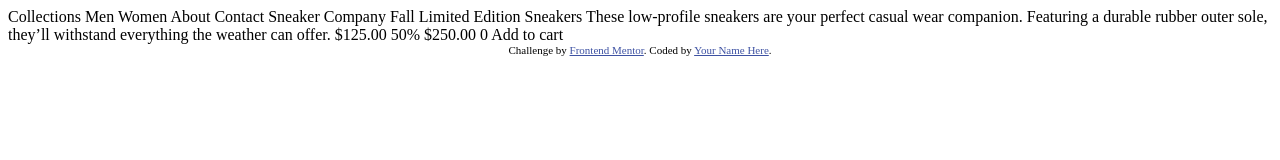
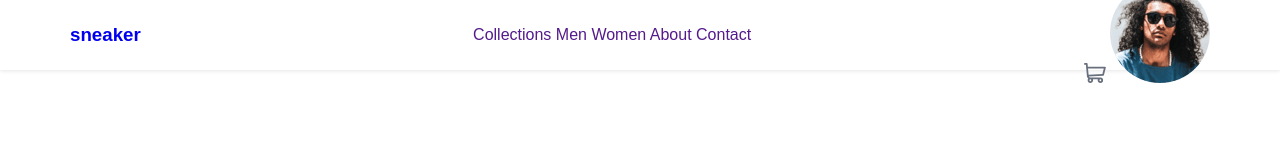
Before and after one commit to testprojcts/frontend-mentor-project-1, a plain HTML site: page index.html in a window 1280 px wide. Drawn offline with Linux system fonts and the light colour scheme.

Commit message:
made minor changes

```diff
--- a/index.html
+++ b/index.html
@@ -1,44 +1,39 @@
 <!DOCTYPE html>
 <html lang="en">
   <head>
-  <meta charset="UTF-8">
-  <meta name="viewport" content="width=device-width, initial-scale=1.0"> <!-- displays site properly based on user's device -->
-
-  <link rel="icon" type="image/png" sizes="32x32" href="./images/favicon-32x32.png">
-
+    <meta charset="UTF-8" />
+    <meta name="viewport" content="width=device-width, initial-scale=1.0" />
+    <link
+      rel="icon"
+      type="image/png"
+      sizes="32x32"
+      href="./images/favicon-32x32.png"
+    />
     <title>Frontend Mentor | E-commerce product page</title>
-
-  <!-- Feel free to remove these styles or customise in your own stylesheet 👍 -->
-  <style>
-    .attribution { font-size: 11px; text-align: center; }
-    .attribution a { color: hsl(228, 45%, 44%); }
-  </style>
+    <link rel="stylesheet" href="style.css" />
   </head>
   <body>
+    <!-- We are going to create the header section / Component -->
+    <!-- We would be using the new HTML 5 semantic element for better rendering of the website -->
 
-  Collections
-  Men
-  Women
-  About
-  Contact
-
-  Sneaker Company
-
-  Fall Limited Edition Sneakers
-
-  These low-profile sneakers are your perfect casual wear companion. Featuring a
-  durable rubber outer sole, they’ll withstand everything the weather can offer.
-
-  $125.00
-  50%
-  $250.00
-
-  0
-  Add to cart
-
-  <div class="attribution">
-    Challenge by <a href="https://www.frontendmentor.io?ref=challenge" target="_blank">Frontend Mentor</a>.
-    Coded by <a href="#">Your Name Here</a>.
+    <!-- HEADER COMPONENT -->
+    <header>
+      <div class="left__logo">
+        <a href="index.html">
+          <h3>sneaker</h3>
+        </a>
       </div>
+      <nav class="middle__nav">
+        <a href="">Collections</a>
+        <a href="">Men</a>
+        <a href="">Women</a>
+        <a href="">About</a>
+        <a href="">Contact</a>
+      </nav>
+      <div class="auth__cart">
+        <a href="cart.html"><img src="/images/icon-cart.svg" alt="" /></a>
+        <a href="user.html"><img src="/images/image-avatar.png" alt="" /> </a>
+      </div>
+    </header>
   </body>
 </html>
--- /dev/null
+++ b/style.css
@@ -0,0 +1,42 @@
+* {
+  margin: 0;
+  padding: 0;
+  box-sizing: border-box;
+  text-decoration: none;
+  font-family: 'Poppins', sans-serif;
+}
+
+/* Custom Colors */
+:root {
+  --orange: hsl(26, 100%, 55%);
+  --pale-orange: hsl(25, 100%, 94%);
+
+  --Very-vark-blue: hsl(220, 13%, 13%);
+  --Dark-grayish-blue: hsl(219, 9%, 45%);
+  --Grayish-blue: hsl(220, 14%, 75%);
+  --Light-grayish-blue: hsl(223, 64%, 98%);
+  --White: hsl(0, 0%, 100%);
+
+  /* Light box color */
+  --Black: hsl(0, 0%, 0%); /* (with 75% opacity for lightbox background)*/
+}
+
+/* Stylings for the header component */
+header {
+  display: flex;
+  align-items: center;
+  justify-content: space-between;
+  width: 100%;
+  height: 70px;
+  padding: 20px 70px;
+  background-color: var(--White);
+  box-shadow: 0px 1px 4px rgba(0, 0, 0, 0.1);
+}
+
+.left__logo {
+  display: flex;
+  align-items: center;
+  justify-content: center;
+  height: 100%;
+  background-color: var(--White);
+}
```
Also changed, not shown: 2 other files. Lines whose indentation alone changed are shown as unchanged.
